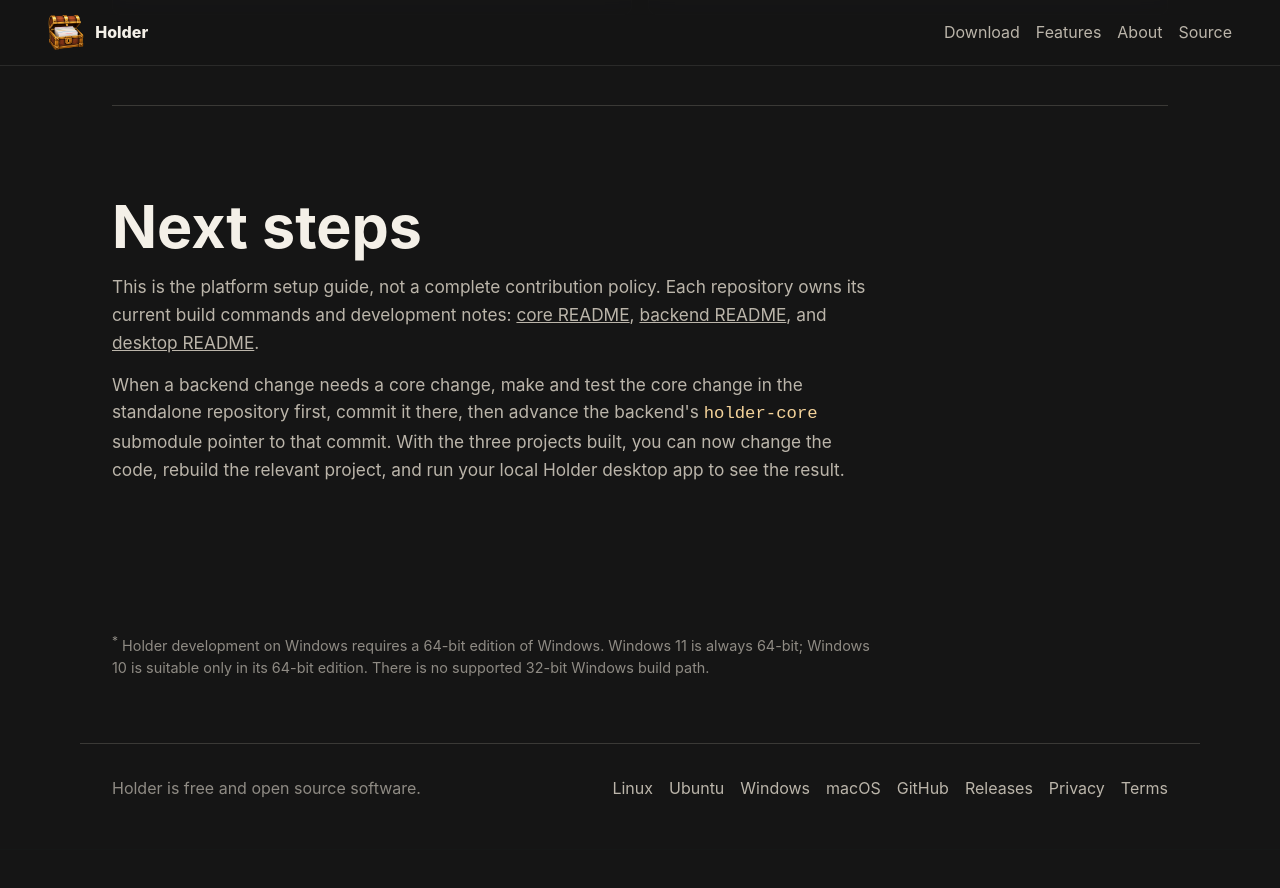
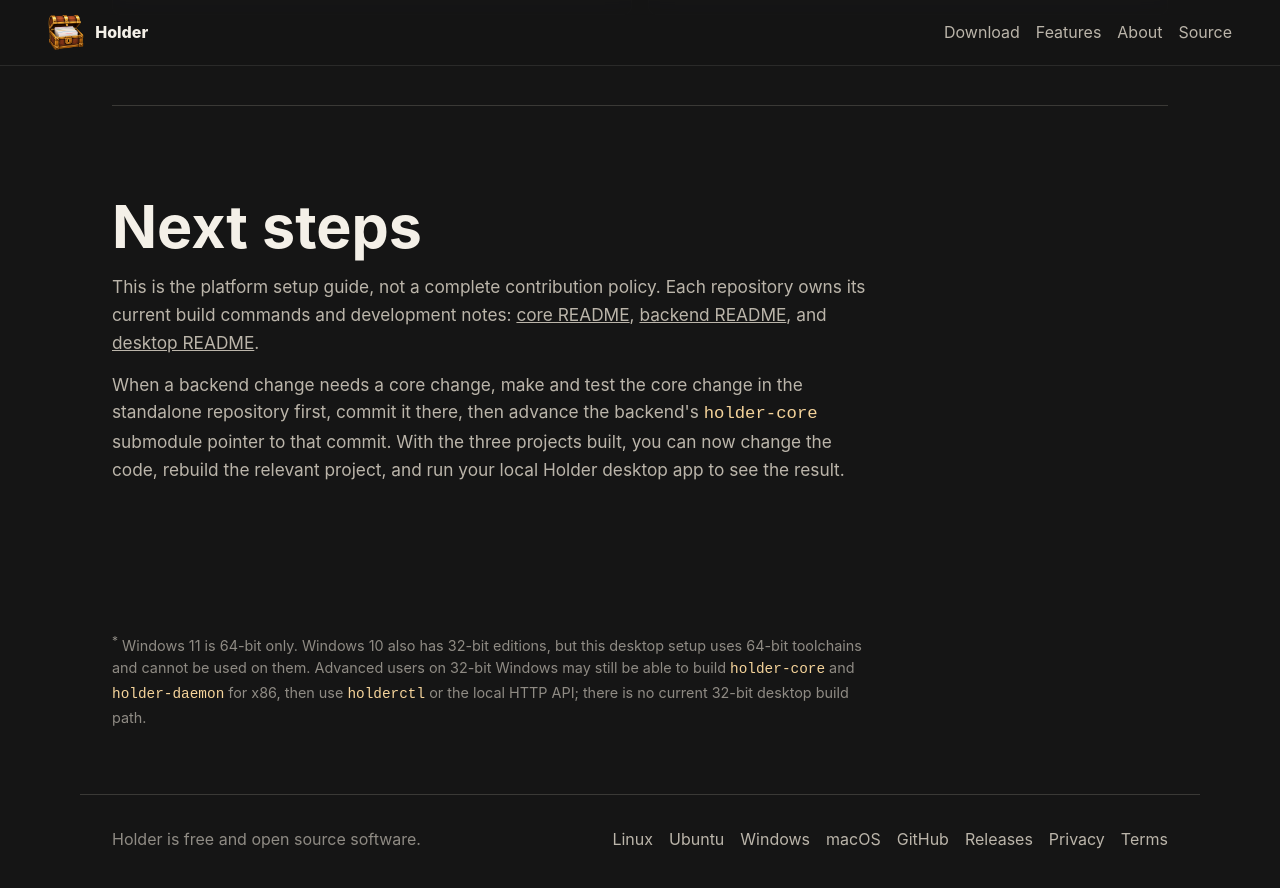
Before and after one commit to HolderTeam/holder-website, a Jekyll site: the page built from develop/windows.md, in a window 1280 px wide and 900 px high, scrolled down 5380 px. Shown: the top 888 px of the window. Built offline with Jekyll 4.4.1, drawn with Linux system fonts in a browser that asks for light colours; before the commit the page ends 6230 px from its top, so only the background shows below that.

Commit message:
Improve contributor guide.

```diff
--- a/develop/windows.md
+++ b/develop/windows.md
@@ -159,4 +159,4 @@ git submodule update --init --recursive</code></pre>
   </div>
 </section>
 
-<p class="footnote"><sup>*</sup> Holder development on Windows requires a 64-bit edition of Windows. Windows 11 is always 64-bit; Windows 10 is suitable only in its 64-bit edition. There is no supported 32-bit Windows build path.</p>
+<p class="footnote"><sup>*</sup> Windows 11 is 64-bit only. Windows 10 also has 32-bit editions, but this desktop setup uses 64-bit toolchains and cannot be used on them. Advanced users on 32-bit Windows may still be able to build <code>holder-core</code> and <code>holder-daemon</code> for x86, then use <code>holderctl</code> or the local HTTP API; there is no current 32-bit desktop build path.</p>
```
